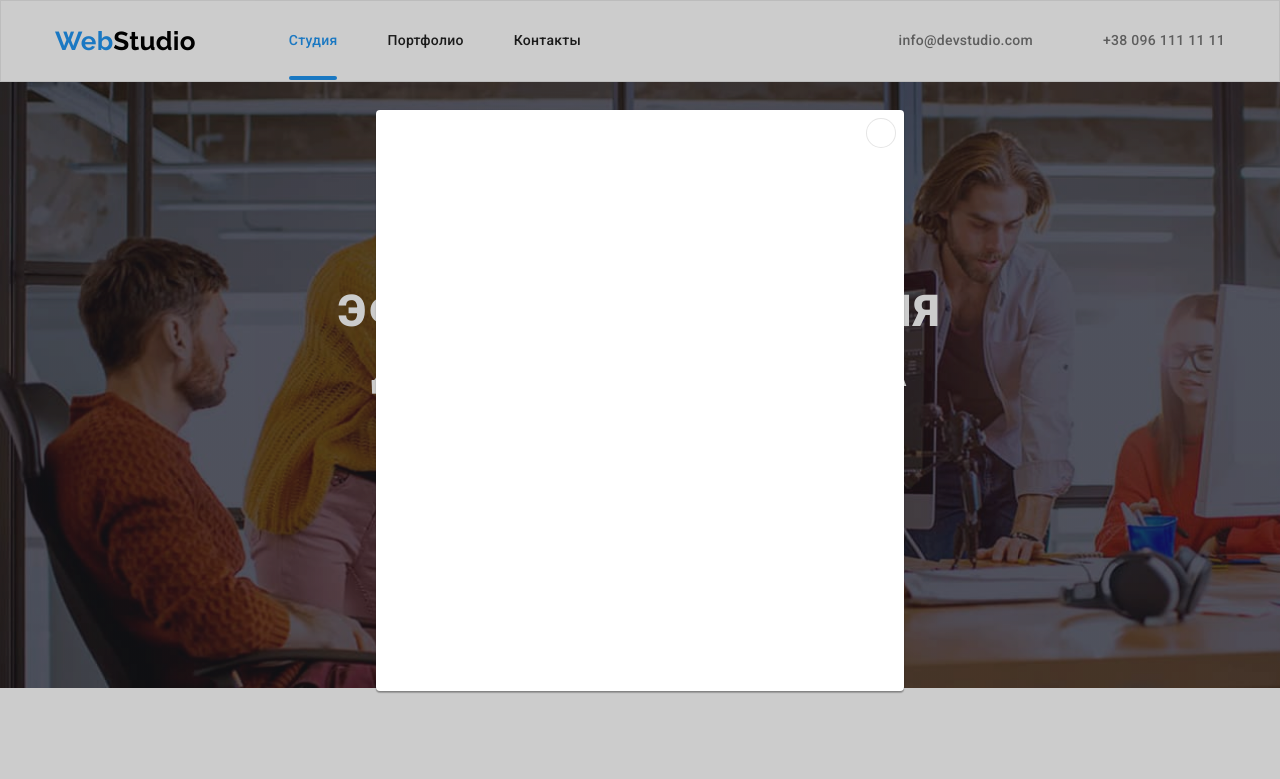
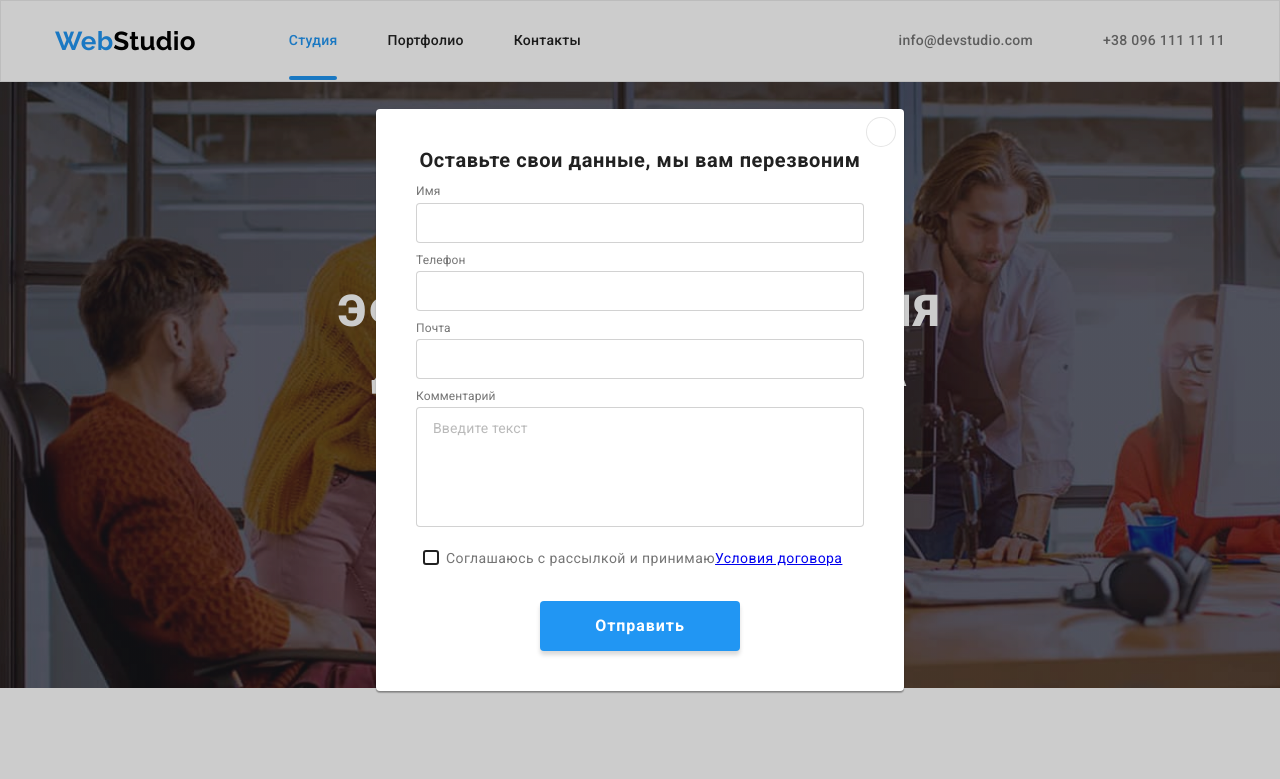
Before and after one commit to VladimyrK/goit-markup-hw-06, a plain HTML site: page index.html in a window 1280 px wide. Both pictures are taken after a click on the button "Заказать услугу". Shown: the top 779 px of the page. Drawn offline with nearby package versions, Linux system fonts and the light colour scheme.

Commit message:
Добавляет и стилизует форму в модальном окне

```diff
--- a/css/styles.css
+++ b/css/styles.css
@@ -7,6 +7,7 @@
   --team-bg-color: #f5f4fa;
   --modal-backdrop-bg: rgba(0, 0, 0, 0.2);
   --portfolio-overlay-bg: rgba(33, 150, 243, 0.9);
+
   --primary-text-color: #757575;
   --primary-title-color: #212121;
   --secondary-color: #2196f3;
@@ -15,6 +16,8 @@
   --footer-contacts-color: rgba(255, 255, 255, 0.6);
   --team-icon-color: #afb1b8;
   --join-icon-circle-color: rgba(255, 255, 255, 0.1);
+  --modal-placeholder-color: rgba(117, 117, 117, 0.5);
+
   --btn-box-shadow: 0px 3px 1px rgba(0, 0, 0, 0.1), 0px 1px 2px rgba(0, 0, 0, 0.08), 0px 2px 2px rgba(0, 0, 0, 0.12);
   --main-btn-box-shadow: 0px 4px 4px rgba(0, 0, 0, 0.15);
   --modal-box-shadow: 0px 1px 3px rgba(0, 0, 0, 0.12), 0px 1px 1px rgba(0, 0, 0, 0.14), 0px 2px 1px rgba(0, 0, 0, 0.2);
@@ -104,7 +107,7 @@ img {
   font-size: 36px;
   line-height: 1.17;
 }
-.btn{
+.btn {
   width: 200px;
   height: 50px;
 
@@ -132,9 +135,9 @@ img {
 .btn:focus {
   background-color: var(--btn-active-color);
 }
-.btn-active {
+body .btn-active {
   color: var(--primary-bg-color);
-  background: var(--secondary-color);
+  background-color: var(--secondary-color);
   box-shadow: var(--btn-box-shadow);
 }
 .container {
@@ -149,6 +152,10 @@ img {
   /* margin-top: 94px; */
   padding-top: 94px;
   padding-bottom: 94px;
+}
+.label-column {
+  display: flex;
+  flex-direction: column;
 }
 /* ----------------------------------------------- */
 
@@ -283,7 +290,6 @@ img {
   margin-right: auto;
   margin-top: 30px;
 }
-
 
 /*---------- Секция особенности --------*/
 
@@ -545,11 +551,8 @@ img {
   align-items: flex-end;
   margin-left: 93px;
 }
+
 .footer-form-label {
-  display: flex;
-  flex-direction: column;
-}
-.footer-form-label-text {
   margin-bottom: 20px;
 
   font-weight: bold;
@@ -560,7 +563,7 @@ img {
 
   color: var(--primary-bg-color);
 }
-.footer-form-input-email {
+.footer-form-email {
   display: flex;
   align-items: center;
 
@@ -575,22 +578,30 @@ img {
   filter: drop-shadow(0px 4px 4px rgba(0, 0, 0, 0.15));
   border-radius: 4px;
 
-  background-color: var(--secondary-bg-color);
+  background: transparent;
   color: var(--primary-bg-color);
 
   transition: border-color var(--animation);
 }
-.footer-form-input-email::placeholder {
-  color: rgba(255, 255, 255, 0.6);
+.footer-form-email::placeholder {
+  color: var(--footer-contacts-color);
 }
-.footer-form-input-email:focus {
+.footer-form-email:-webkit-autofill,
+.footer-form-email:-webkit-autofill:hover,
+.footer-form-email:-webkit-autofill:focus {
+  border: 1px solid rgba(255, 255, 255, 0.3);
+  -webkit-text-fill-color: var(--primary-bg-color);
+  box-shadow: 0 0 0 30px var(--secondary-bg-color) inset;
+}
+
+/* .footer-form-input-email:focus {
   outline: none;
   border-color: var(--secondary-color);
-}
-.email-btn{
+} */
+.email-btn {
   margin-left: 12px;
 }
-.send-icon{
+.send-icon {
   fill: var(--primary-bg-color);
   margin-left: 10px;
 }
@@ -616,12 +627,13 @@ img {
   min-height: 581px;
 
   margin: auto;
+  padding: 40px;
 
   background: var(--primary-bg-color);
   box-shadow: var(--modal-box-shadow);
   border-radius: 4px;
 }
-.modal-btn {
+.modal-btn-close {
   display: flex;
   justify-content: center;
   align-items: center;
@@ -638,6 +650,125 @@ img {
   border: var(--modal-btn-border);
 
   cursor: pointer;
+
+  transition: fill var(--animation);
+}
+.modal-btn-close:hover,
+.modal-btn-close:focus {
+  fill: var(--secondary-color);
+}
+.form-title {
+  margin-bottom: 12px;
+
+  font-weight: bold;
+  font-size: 20px;
+  line-height: 1.15;
+  text-align: center;
+  letter-spacing: 0.03em;
+
+  color: var(--primary-title-color);
+}
+.modal-form {
+  display: flex;
+  flex-direction: column;
+}
+.modal-label-text {
+  margin-bottom: 4px;
+
+  font-size: 12px;
+  line-height: 1.17;
+
+  letter-spacing: 0.01em;
+
+  color: var(--primary-text-color);
+}
+.modal-input {
+  border: 1px solid rgba(33, 33, 33, 0.2);
+  box-sizing: border-box;
+  border-radius: 4px;
+
+  font-size: 14px;
+  line-height: 16px;
+  letter-spacing: 0.01em;
+
+  color: var(--primary-text-color);
+
+  transition: border-color var(--animation);
+}
+.modal-input-compact {
+  height: 40px;
+  padding-left: 42px;
+}
+.modal-label {
+  position: relative;
+  margin-bottom: 10px;
+}
+.modal-icon {
+  position: absolute;
+  left: 12px;
+  bottom: 11px;
+
+  transition: fill var(--animation);
+}
+.modal-input:focus {
+  outline: none;
+  border-color: var(--secondary-color);
+}
+.modal-input-compact:focus + .modal-icon {
+  fill: var(--secondary-color);
+}
+.modal-input-compact:-webkit-autofill,
+.modal-input-compact:-webkit-autofill:hover,
+.modal-input-compact:-webkit-autofill:focus {
+  border: 1px solid var(--secondary-color);
+  -webkit-text-fill-color: var(--primary-text-color);
+  box-shadow: 0 0 0 30px var(--primary-bg-color) inset;
+}
+.modal-textarea {
+  height: 120px;
+  margin-bottom: 20px;
+  padding: 12px 16px;
+  resize: none;
+}
+.modal-textarea::placeholder {
+  color: var(--modal-placeholder-color);
+}
+.modal-label-check-text {
+  margin-left: 7px;
+  font-size: 14px;
+  line-height: 1.71;
+
+  letter-spacing: 0.03em;
+
+  color: var(--primary-text-color);
+}
+.modal-label-check {
+  display: inline-flex;
+  align-items: center;
+  margin-bottom: 30px;
+}
+.modal-btn-submit {
+  margin-left: auto;
+  margin-right: auto;
+}
+.modal-label-check-text::before {
+  content: '';
+  display: inline-flex;
+  margin-right: 7px;
+  width: 16px;
+  height: 15px;
+  border: 2px solid var(--primary-title-color);
+  border-radius: 3px;
+}
+.modal-checkbox:checked + .modal-label-check-text::before {
+  border: 2px solid var(--secondary-color);
+  background-color: var(--secondary-color);
+  background-image: url(../images/checkbox.svg);
+  background-repeat: no-repeat;
+  background-position: center;
+}
+.modal-checkbox:focus + .modal-label-check-text::before {
+  border: 2px solid var(--secondary-color);
 }
 /* ------------------------------------------------------------ */
 
@@ -677,7 +808,7 @@ img {
   color: var(--primary-bg-color);
   background: var(--secondary-color);
   box-shadow: var(--btn-box-shadow);
-
+}
 /*------------- Сетка -----------*/
 .portfolio-list {
   display: flex;
--- a/index.html
+++ b/index.html
@@ -383,9 +383,9 @@
         <!------------- Форма подписки ------------>
 
         <form class="footer-form" name="subscription" autocomplete="on">
-          <label class="footer-form-label">
-            <span class="footer-form-label-text">Подпишитесь на рассылку</span>
-            <input class="footer-form-input-email" type="email" name="email" placeholder="E-mail" />
+          <label class="label-column">
+            <span class="footer-form-label">Подпишитесь на рассылку</span>
+            <input class="footer-form-email" type="email" name="email" placeholder="E-mail" />
           </label>
           <button class="btn email-btn" type="submit">
             Подписаться
@@ -403,11 +403,45 @@
 
     <div class="backdrop is-hidden" data-modal>
       <div class="modal">
-        <button class="modal-btn" data-modal-close>
+        <button class="modal-btn-close" data-modal-close>
           <svg class="close-icon" width="18" height="18">
             <use href="./images/icons.svg#icon-close"></use>
           </svg>
         </button>
+        <p class="form-title">Оставьте свои данные, мы вам перезвоним</p>
+        <form class="modal-form">
+          <label class="label-column modal-label">
+            <span class="modal-label-text">Имя</span>
+            <input class="modal-input-compact modal-input" type="text" name="user-name" />
+            <svg class="modal-icon" width="18" height="18">
+              <use href="./images/icons.svg#icon-person-form"></use>
+            </svg>
+          </label>
+          <label class="label-column modal-label">
+            <span class="modal-label-text">Телефон</span>
+            <input class="modal-input-compact modal-input" type="tel" name="user-tel" />
+            <svg class="modal-icon" width="18" height="18">
+              <use href="./images/icons.svg#icon-phone-form"></use>
+            </svg>
+          </label>
+          <label class="label-column modal-label">
+            <span class="modal-label-text">Почта</span>
+            <input class="modal-input-compact modal-input" type="email" name="user-email" />
+            <svg class="modal-icon" width="18" height="18">
+              <use href="./images/icons.svg#icon-email-form"></use>
+            </svg>
+          </label>
+          <label class="label-column">
+            <span class="modal-label-text">Комментарий</span>
+            <textarea class="modal-textarea modal-input" name="user-comment" placeholder="Введите текст"></textarea>
+          </label>
+          <label class="modal-label-check">
+            <input class="visualy-hiden modal-checkbox" type="checkbox" name="agreement-check" />
+            <span class="modal-label-check-text">Соглашаюсь с рассылкой и принимаю</span>
+            <a href="#">Условия договора</a>
+          </label>
+          <button class="btn modal-btn-submit" type="submit">Отправить</button>
+        </form>
       </div>
     </div>
     <script src="./js/modal.js"></script>
```
Also changed, not shown: portfolio.html (+20 -2 lines), images/checkbox.svg (added).
